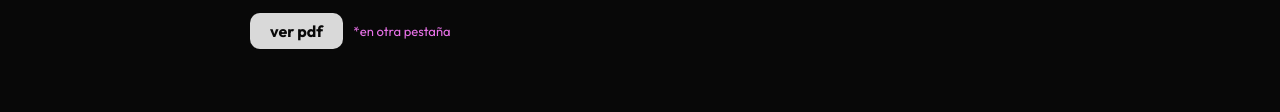
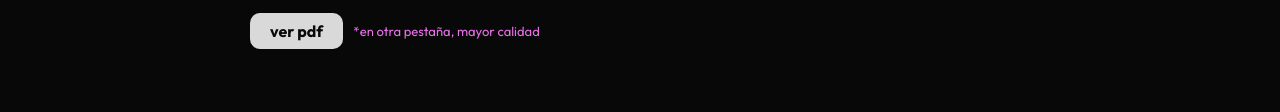
Before and after one commit to candelanati/Entrega_Final-Desarrollo_Web_Flex, a website: page pages/Portfolio.html in a window 1280 px wide. Shown: the part 283-395 px from the top of the page. Drawn offline with nearby package versions, Linux system fonts and the light colour scheme.

Commit message:
note for portfolio page - ver pdf button aclaration

```diff
--- a/pages/Portfolio.html
+++ b/pages/Portfolio.html
@@ -45,7 +45,7 @@
         </p>
         <div class="spacing-1 ver_pestaña">
             <a href="../assets/calidad_full/Portfolio-Lanati_Candela.pdf" target="_blank" class="web_button">ver pdf </a>
-            <p class="note resaltado">*en otra pestaña</p>
+            <p class="note resaltado">*en otra pestaña, mayor calidad</p>
         </div>
         <embed src="../assets/Portfolio-Lanati_Candela.pdf" type="application/pdf" class="pdf_preview spacing-2">
         <!--preview, agregar imagen-->
```
